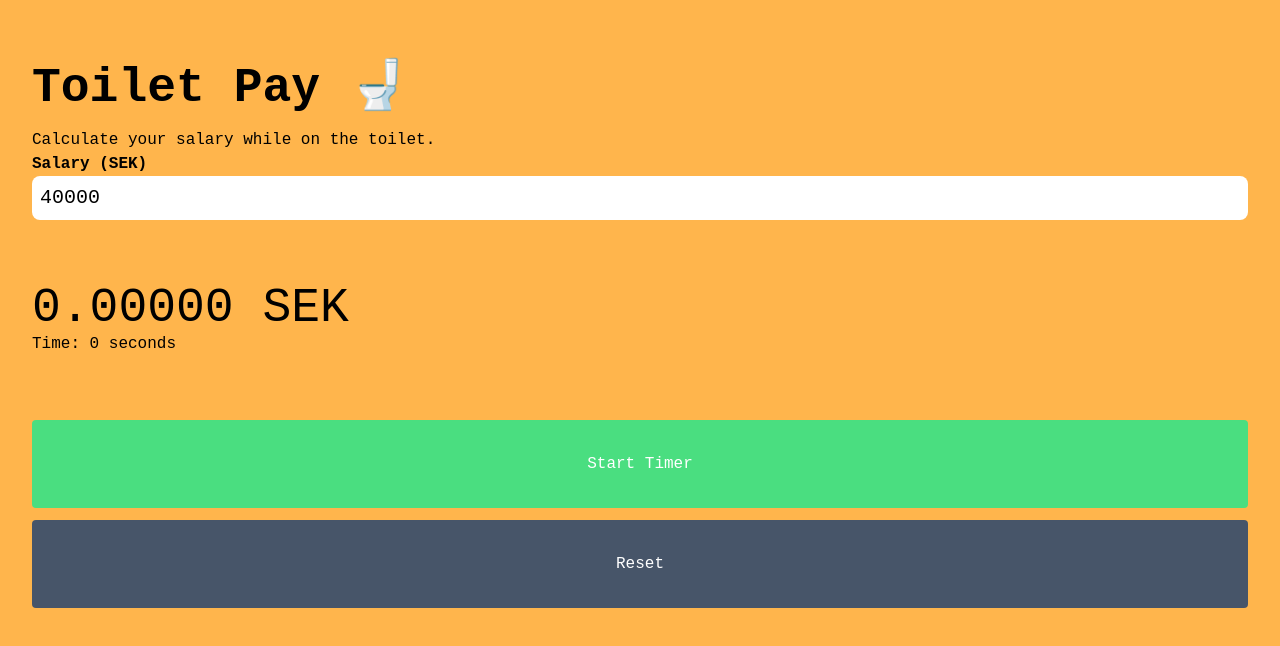
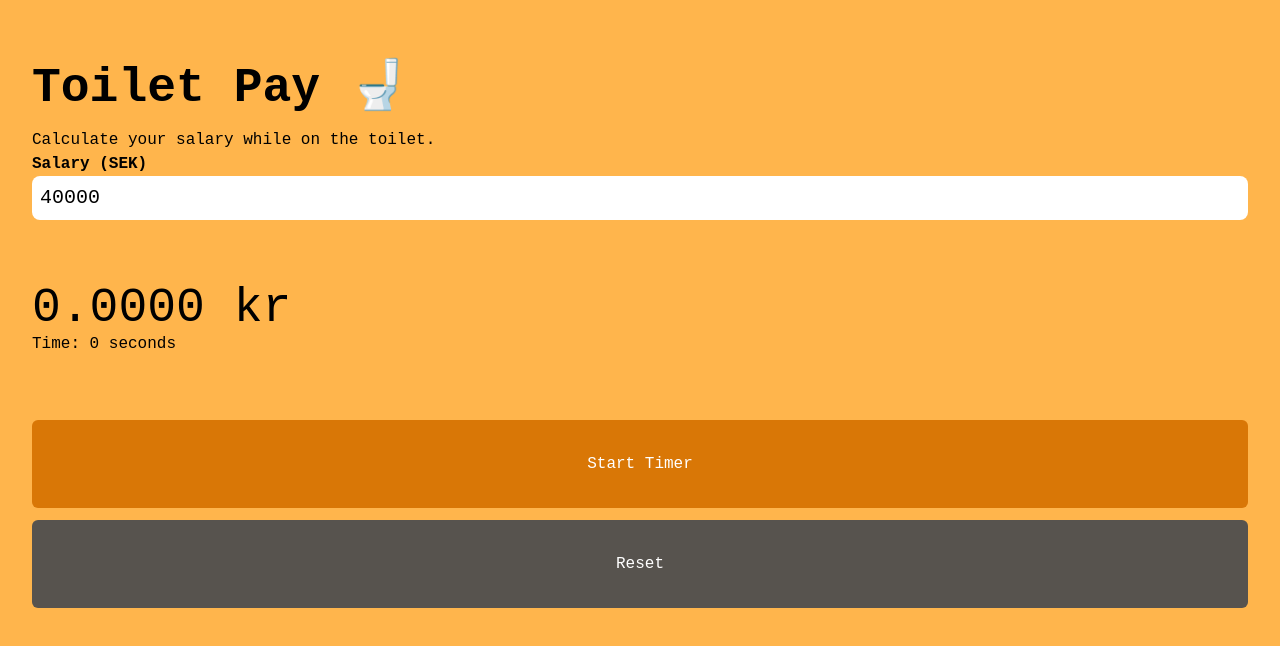
Before and after one commit to theowiik/theowiik.github.io, a Next.js app: page /toilet-pay in a window 1280 px wide. Shown: the top 646 px of the page. Built offline with nearby package versions, Linux system fonts and the light colour scheme; a web font is replaced by a local one.

Commit message:
yellow theme

```diff
--- a/src/app/toilet-pay/page.tsx
+++ b/src/app/toilet-pay/page.tsx
@@ -89,7 +89,7 @@ export default function ToiletPay() {
 
         <div className="my-16">
           <div className="text-5xl">
-            {(elapsedTimeMs * milliSalary(salary)).toFixed(5)} SEK
+            {(elapsedTimeMs * milliSalary(salary)).toFixed(4)} kr
           </div>
 
           <div>Time: {msToTimeStr(elapsedTimeMs)}</div>
@@ -97,14 +97,14 @@ export default function ToiletPay() {
 
         <button
           onClick={handleStartStop}
-          className={`mb-3 w-full rounded py-8 text-white ${isTimerOn ? 'bg-blue-400' : 'bg-green-400'}`}
+          className={`mb-3 w-full rounded-md py-8 text-white ${isTimerOn ? 'bg-yellow-800' : 'bg-amber-600'}`}
         >
           {isTimerOn ? 'Stop Timer' : 'Start Timer'}
         </button>
 
         <button
           onClick={handleReset}
-          className="w-full rounded bg-slate-600 py-8 text-white"
+          className="w-full rounded-md bg-stone-600 py-8 text-white"
         >
           Reset
         </button>
```
